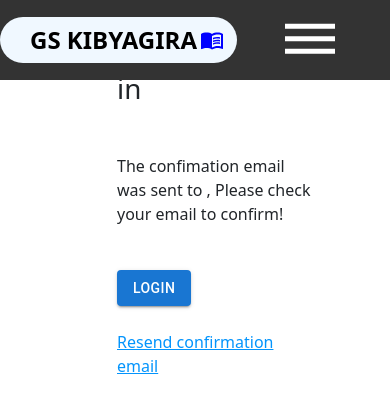
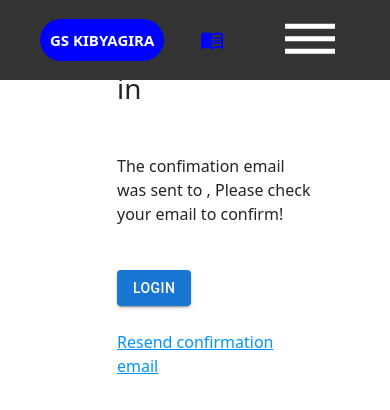
Before and after one commit to furebo/gskibyagira-frontend, a React (Create React App) app in the folder lmisapp/: page /confirmemail in a window 390 px wide. Shown: the top 410 px of the page. Built offline with nearby package versions, Linux system fonts and the light colour scheme; no server answers; sample sign-in values are in the browser's storage.

Commit message:
fixed the items alignement

```diff
--- a/lmisapp/src/Compontents/Dashboard/AppHeader/index.css
+++ b/lmisapp/src/Compontents/Dashboard/AppHeader/index.css
@@ -6,6 +6,10 @@ notification:hover{
   cursor: pointer;
 }
 .logged_in_user{
+  color: white;
+}
+.sitetitle{
+  background-color:blue;
   color: white;
 }
 
@@ -35,3 +39,12 @@ notification:hover{
         display: none;
     }
   }
+
+  @media (max-width: 700px) {
+ .sitetitle{
+  width: auto;
+  font-size: 15px;
+  padding: 10px 10px;
+  left: 40px;
+}
+}
--- a/lmisapp/src/Compontents/Dashboard/AppHeader/index.js
+++ b/lmisapp/src/Compontents/Dashboard/AppHeader/index.js
@@ -44,7 +44,9 @@ function AppHeader({ humbMenu }) {
 
     return (
         <div className="AppHeader">
+            <div style={{backgroundColor:'green',display:'flex',justifyContent:'center',alignItems:'center'}}>
             {humbMenu}  {/* This will render the hamburger button */}
+            </div>
             <div className="logo_place">
             <Link to="/" className="sitetitle" >GS KIBYAGIRA</Link>
             </div>
--- a/lmisapp/src/Compontents/ModelLogin/index.js
+++ b/lmisapp/src/Compontents/ModelLogin/index.js
@@ -61,7 +61,7 @@ function Model({ closeModel, onSubmit, defaultValue }) {
         }
         setIsLoading(true);
         //https://gskibyagira-backend.onrender.com/api/login
-        fetch('https://gskibyagira-backend.onrender.com/api/login', {
+        fetch('http://localhost:5000/api/login', {
             method: 'POST',
             headers: { 'Content-Type': 'application/json' },
             body: JSON.stringify({
```
